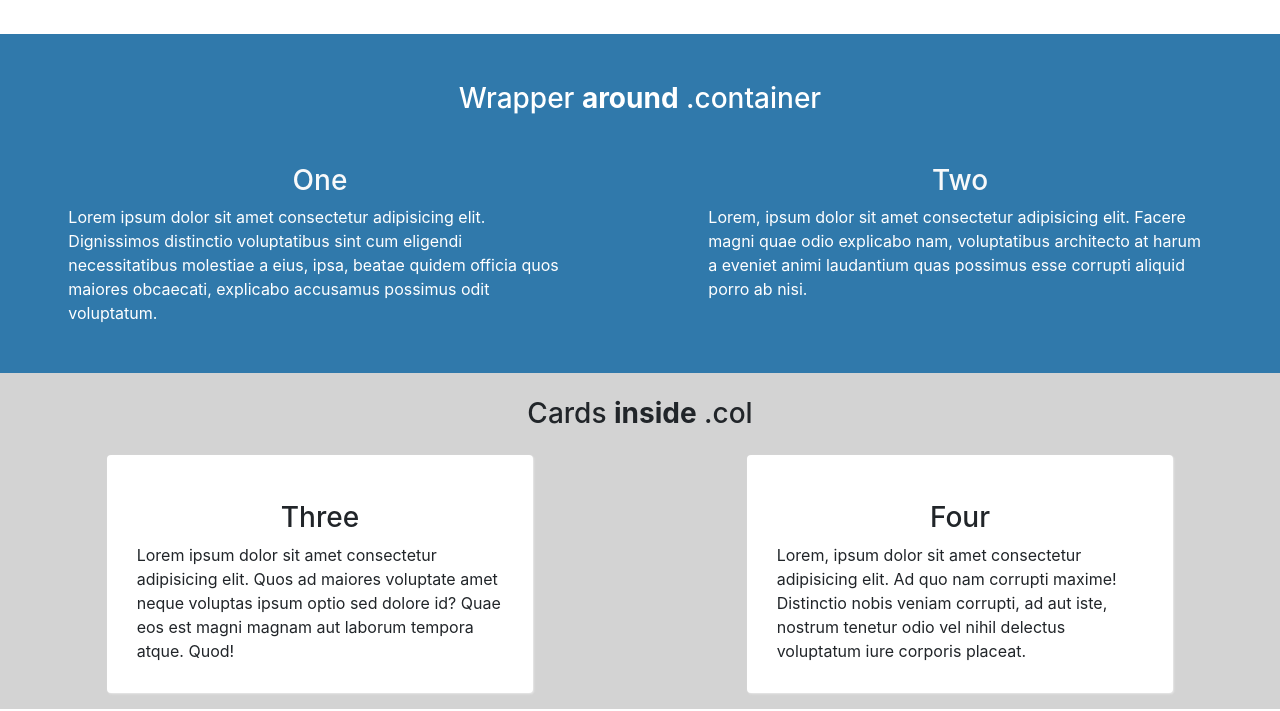
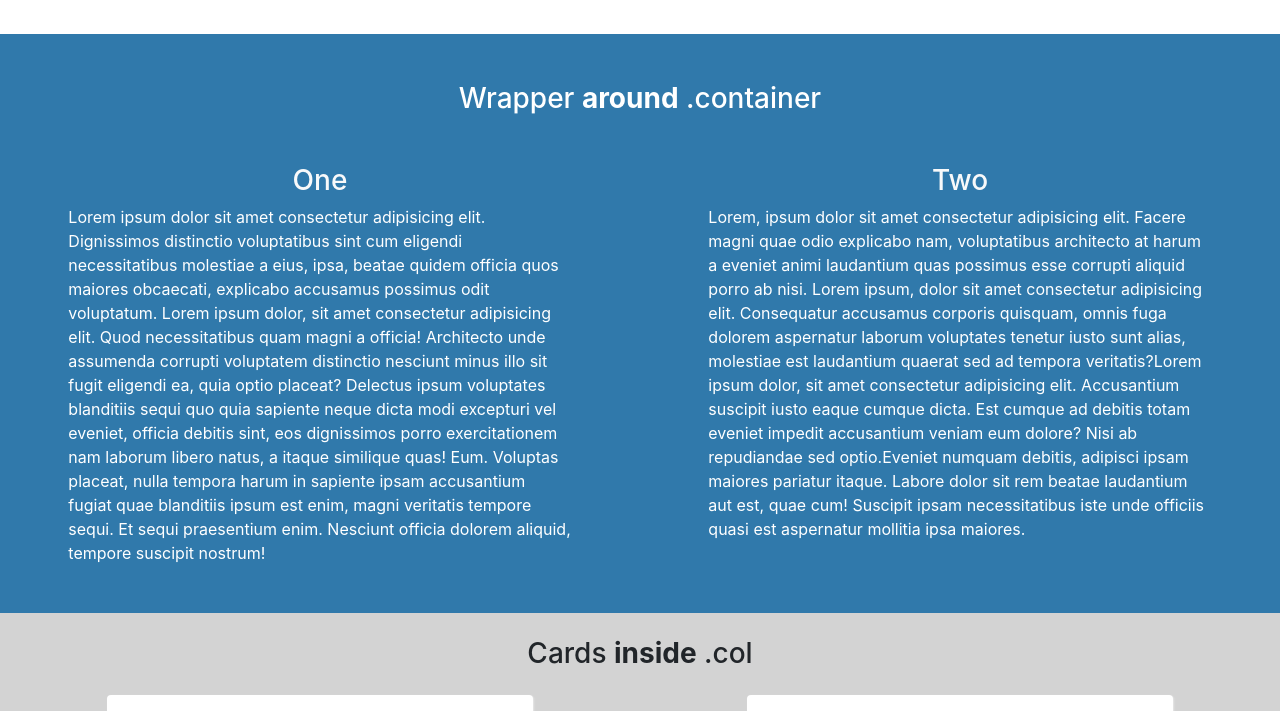
Before and after one commit to MCharron93/Two-Grid-Tricks, a plain HTML site: page index.html in a window 1280 px wide. Shown: the part 241-952 px from the top of the page. Drawn offline with nearby package versions, Linux system fonts and the light colour scheme.

Commit message:
Added more content for final view in browser

```diff
--- a/index.html
+++ b/index.html
@@ -44,10 +44,12 @@
       <div class="row justify-content-around">
         <div class="col-5 mb-5">Lorem ipsum dolor sit amet consectetur adipisicing elit. Dignissimos distinctio voluptatibus
           sint cum eligendi necessitatibus molestiae a eius, ipsa, beatae quidem officia quos maiores obcaecati,
-          explicabo accusamus possimus odit voluptatum.</div>
+          explicabo accusamus possimus odit voluptatum. Lorem ipsum dolor, sit amet consectetur adipisicing elit. Quod necessitatibus quam magni a officia! Architecto unde assumenda corrupti voluptatem distinctio nesciunt minus illo sit fugit eligendi ea, quia optio placeat?
+          Delectus ipsum voluptates blanditiis sequi quo quia sapiente neque dicta modi excepturi vel eveniet, officia debitis sint, eos dignissimos porro exercitationem nam laborum libero natus, a itaque similique quas! Eum.
+          Voluptas placeat, nulla tempora harum in sapiente ipsam accusantium fugiat quae blanditiis ipsum est enim, magni veritatis tempore sequi. Et sequi praesentium enim. Nesciunt officia dolorem aliquid, tempore suscipit nostrum!</div>
         <div class="col-5 mb-5">Lorem, ipsum dolor sit amet consectetur adipisicing elit. Facere magni quae odio explicabo
           nam, voluptatibus architecto at harum a eveniet animi laudantium quas possimus esse corrupti aliquid porro ab
-          nisi.</div>
+          nisi. Lorem ipsum, dolor sit amet consectetur adipisicing elit. Consequatur accusamus corporis quisquam, omnis fuga dolorem aspernatur laborum voluptates tenetur iusto sunt alias, molestiae est laudantium quaerat sed ad tempora veritatis?Lorem ipsum dolor, sit amet consectetur adipisicing elit. Accusantium suscipit iusto eaque cumque dicta. Est cumque ad debitis totam eveniet impedit accusantium veniam eum dolore? Nisi ab repudiandae sed optio.Eveniet numquam debitis, adipisci ipsam maiores pariatur itaque. Labore dolor sit rem beatae laudantium aut est, quae cum! Suscipit ipsam necessitatibus iste unde officiis quasi est aspernatur mollitia ipsa maiores.</div>
       </div>
     </div>
   </div>
@@ -63,7 +65,10 @@
             <h3 class="col-6 text-center mt-3">Three</h3>
             <div class="col-12">Lorem ipsum dolor sit amet consectetur adipisicing elit. Quos ad maiores
               voluptate amet neque voluptas ipsum optio sed dolore id? Quae eos est magni magnam aut laborum tempora
-              atque. Quod!</div>
+              atque. Quod! Lorem ipsum dolor sit amet, consectetur adipisicing elit. Facilis animi deserunt tempora laboriosam alias ducimus debitis, at veniam praesentium eum molestias, minima quos ea, consequatur corrupti non eaque dolor distinctio.
+              Recusandae ipsum a, expedita, unde rem omnis quasi aliquid ex commodi, optio nesciunt in inventore est modi incidunt sit aliquam magnam tenetur non libero perferendis! Dolor hic neque autem maxime!
+              Ad accusamus harum cupiditate obcaecati culpa optio, dolor nostrum explicabo temporibus, ipsa odio architecto totam inventore perspiciatis illo? Laudantium tempora voluptate quibusdam molestias ad dolorem, facilis autem et. Totam, nemo.
+              Repellat beatae accusamus laudantium, asperiores, magnam ullam officia dolorum nesciunt illum minus sed dignissimos dolores aliquid iusto sunt ratione tempore, odio dolore? Consequuntur adipisci iusto, sequi labore velit voluptatibus temporibus.</div>
           </div>
         </div>
         <div class="col-4 card-white mb-3">
@@ -71,7 +76,9 @@
             <h3 class="col-6 text-center mt-3">Four</h3>
             <div class="col-12">Lorem, ipsum dolor sit amet consectetur adipisicing elit. Ad quo nam corrupti
               maxime! Distinctio nobis veniam corrupti, ad aut iste, nostrum tenetur odio vel nihil delectus voluptatum
-              iure corporis placeat.</div>
+              iure corporis placeat. Lorem ipsum dolor sit amet consectetur adipisicing elit. Iure dignissimos, impedit rem consectetur voluptatum dolor molestias obcaecati vel mollitia temporibus, modi dolore? Nam est ullam dicta veritatis commodi a impedit!
+              Rerum ipsa, veniam quibusdam ullam voluptas laboriosam maiores perspiciatis, sint facere nulla illum est ratione voluptatum cum culpa perferendis soluta sunt esse suscipit iure? Illum quidem velit quia numquam a?
+              Laudantium quaerat error officiis placeat rerum architecto, amet praesentium iusto! Temporibus ipsam quidem voluptatum pariatur aperiam voluptatem eius, aspernatur veritatis, minus autem asperiores animi, beatae voluptates. Similique delectus quibusdam perferendis?</div>
           </div>
         </div>
       </div>
```
